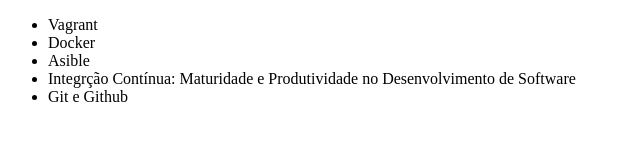
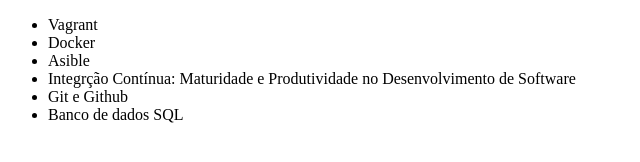
Before and after one commit to ericmatheus/alura-git, a plain HTML site: page index.html in a window 1280 px wide. Shown: the whole page, without its empty margins (0-640 px from the left). Drawn offline with Linux system fonts and the light colour scheme.

Commit message:
Adicionado o curos de SQL na lista de curso

```diff
--- a/index.html
+++ b/index.html
@@ -11,6 +11,7 @@
         <li>Asible</li>
         <li>Integrção Contínua: Maturidade e Produtividade no Desenvolvimento de Software</li>
         <li>Git e Github</li>
+        <li>Banco de dados SQL</li>
     </ul>
 </body>
 </html>
```
